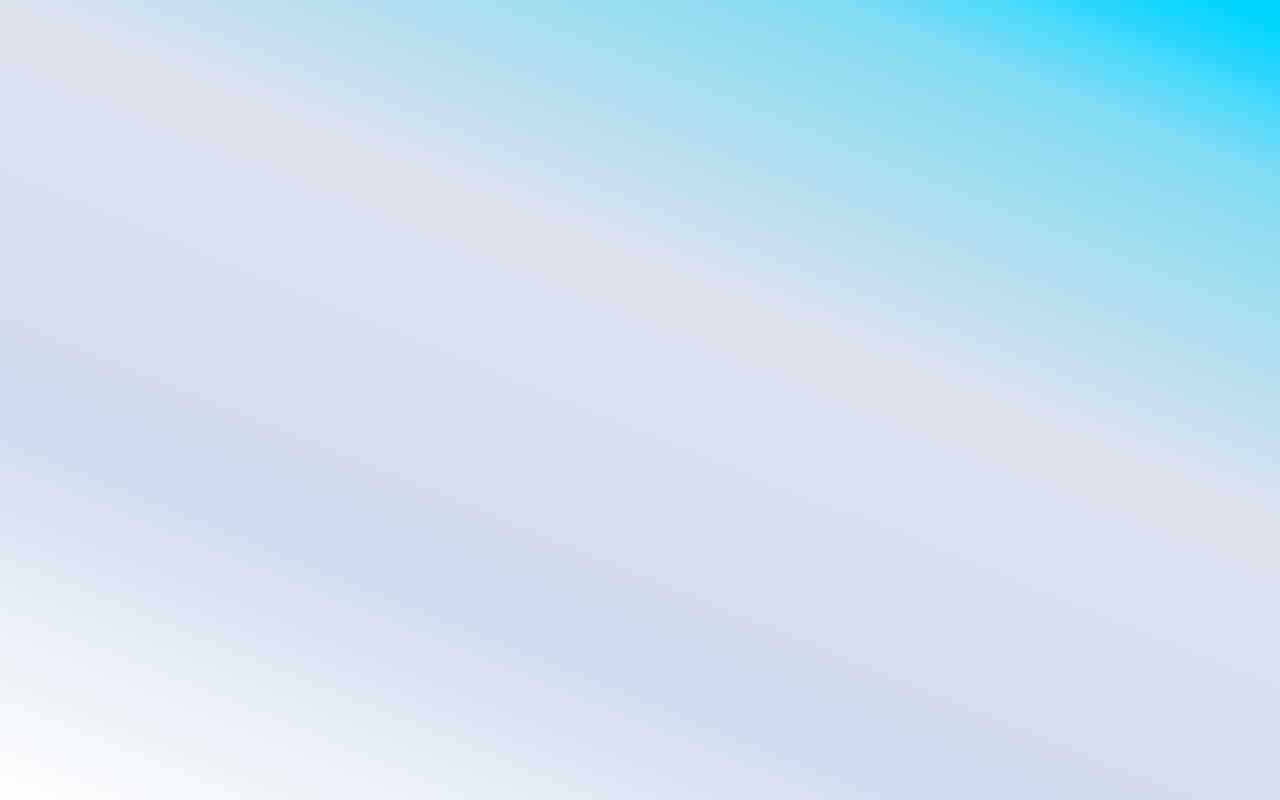
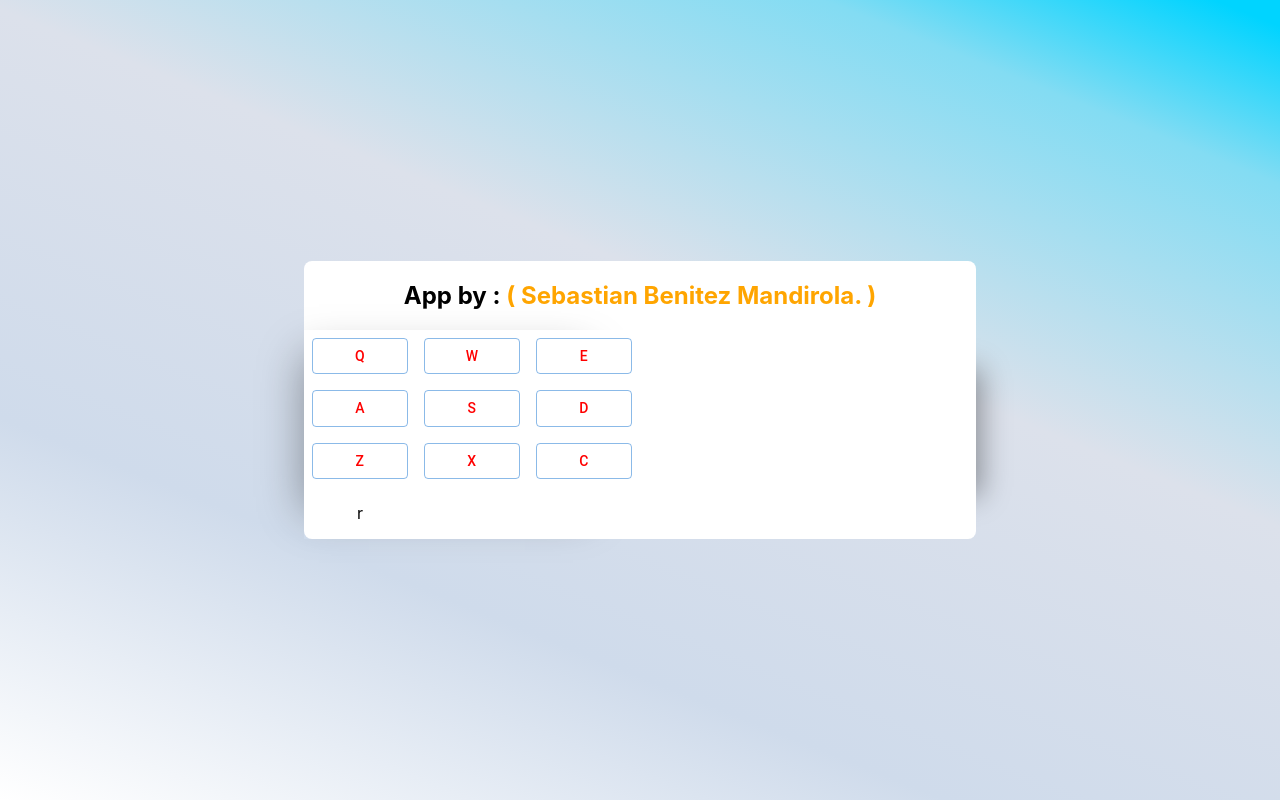
Before and after one commit to bmsebastian2/CodeDrumM, a React (Vite) app: page / in a window 1280 px wide. Built offline with nearby package versions, Linux system fonts and the light colour scheme.

Commit message:
1 file modified, 1 added

```diff
--- a/src/App.tsx
+++ b/src/App.tsx
@@ -1,6 +1,12 @@
 import './App.css';
+import Machine from './components/DrumpMachine.jsx';
 
 const App = () => {
-  return <div className="App"></div>;
+  return (
+    <div className="App">
+
+      <Machine />
+    </div>
+  );
 };
 export default App;
--- /dev/null
+++ b/src/elements/ButtonEdit.jsx
@@ -0,0 +1,36 @@
+import Button from '@mui/material/Button';
+import p from '@rollup/plugin-dynamic-import-vars';
+import { useEffect, useState } from 'react';
+import { reproMusic, buscarUrl, track } from './musica';
+
+const ButtonEdit = ({ setNamedisplay }) => {
+  const [letra, setLetra] = useState('r');
+
+  document.addEventListener('keydown', (e) => setLetra(e));
+
+  return (
+    <>
+      {track.map((element) => (
+        <>
+          <Button
+            style={{ minWidth: '6rem', color: 'red', margin: '0.5rem' }}
+            className="drum-pad"
+            variant="outlined"
+            id={element.id}
+            onClick={(e) => reproMusic(buscarUrl(e.target.id))}
+          >
+            {element.descripcion}
+            <audio
+              src={element.url}
+              className="clip"
+              id={element.descripcion}
+            ></audio>
+          </Button>
+        </>
+      ))}
+      <p>{letra}</p>
+    </>
+  );
+};
+
+export default ButtonEdit;
```
